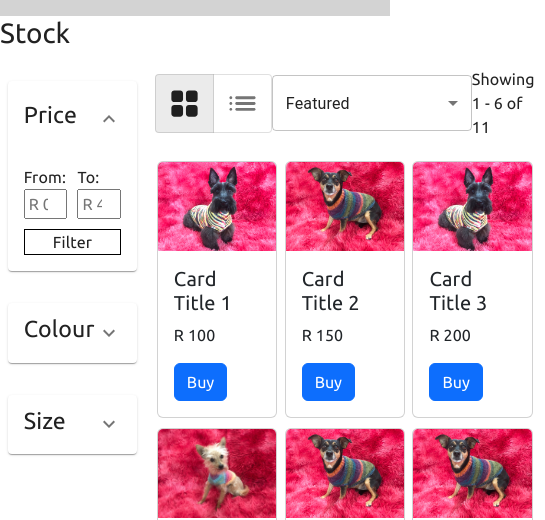
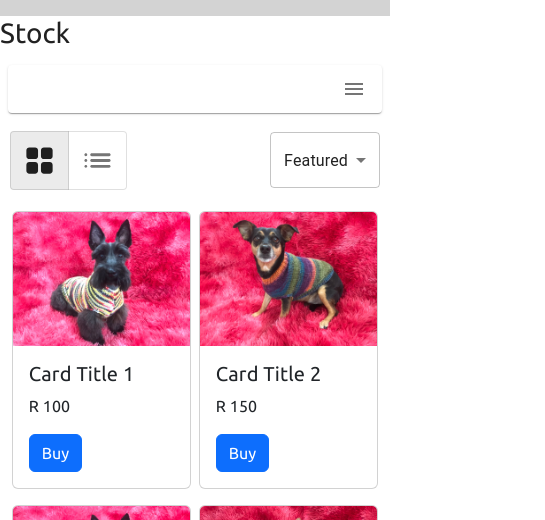
Before and after one commit to Toby-Nortje/Dees-Doggie-Jerseys, a React (Create React App) app in the folder client/: page /store/stock in a window 390 px wide. Shown: the part 259-779 px from the top of the page, 545 px wide, since content can reach past the window. Built offline with nearby package versions, Linux system fonts and the light colour scheme.

Commit message:
Add responsive design to store stock page

```diff
--- a/client/src/scenes/storePage/stockPage/index.css
+++ b/client/src/scenes/storePage/stockPage/index.css
@@ -13,7 +13,7 @@
 }
 
 .sb-item {
-  padding: 1rem 0;
+  padding: 2% 0;
 }
 
 .sb-price-grid {
@@ -51,6 +51,7 @@
   justify-content: space-between;
   align-items: center;
   padding: 10px;
+
 }
 
 .store-view {
@@ -76,13 +77,10 @@
 
 .store-grid {
   display: grid;
-  grid-template-columns: 1fr 1fr 1fr;
+
   grid-template-rows: repeat(1fr);
   gap: 2% 2%;
-  grid-template-areas:
-    ". . ."
-    ". . ."
-    ". . .";
+
 }
 
 .page-nav {
--- a/client/src/scenes/storePage/stockPage/index.jsx
+++ b/client/src/scenes/storePage/stockPage/index.jsx
@@ -1,6 +1,7 @@
 import "./index.css";
 //https://new-99.myshopify.com/collections/all
 import { useEffect, useState } from "react";
+import { useMediaQuery } from "@mui/material";
 
 import Accordion from "@mui/material/Accordion";
 import AccordionSummary from "@mui/material/AccordionSummary";
@@ -18,6 +19,7 @@ import ToggleButtonGroup from "@mui/material/ToggleButtonGroup";
 import InputLabel from "@mui/material/InputLabel";
 import MenuItem from "@mui/material/MenuItem";
 import Pagination from "@mui/material/Pagination";
+import MenuIcon from '@mui/icons-material/Menu';
 
 import FormControl from "@mui/material/FormControl";
 import Select from "@mui/material/Select";
@@ -27,6 +29,9 @@ import StockCard from "components/StockCard";
 import { stockItems } from "./stock";
 
 const StockPage = () => {
+  const isLargeScreens = useMediaQuery("(min-width: 1000px)");
+  const isMediumScreens = useMediaQuery("(min-width: 640px)");
+
   const [test, setTest] = useState(stockItems);
   const [filteredStock, setFilteredStock] = useState([]);
   const [minPrice, setMinPrice] = useState("");
@@ -37,6 +42,7 @@ const StockPage = () => {
     minPrice: "",
     maxPrice: "",
   });
+  const [sidebar, setSidebar] = useState(false);
   const [expanded, setExpanded] = useState(true);
   const [alignment, setAlignment] = useState("grid");
   const [sort, setSort] = useState("featured");
@@ -149,51 +155,7 @@ const StockPage = () => {
       default:
         break;
     }
-  })
-
-  // switch (sort) {
-  //   case "featured":
-  //     filteredStock.sort((p1, p2) =>
-  //       p1._id > p2._id ? 1 : p1._id < p2._id ? -1 : 0,
-  //     );
-  //     break;
-  //   case "price-ascend":
-  //     filteredStock.sort((p1, p2) =>
-  //       p1.cost > p2.cost ? 1 : p1.cost < p2.cost ? -1 : 0,
-  //     );
-  //     break;
-
-  //   case "price-decend":
-  //     filteredStock.sort((p1, p2) =>
-  //       p1.cost < p2.cost ? 1 : p1.cost > p2.cost ? -1 : 0,
-  //     );
-  //     break;
-
-  //   case "date-ascend":
-  //     break;
-
-  //   case "date-decend":
-  //     break;
-
-  //   default:
-  //     break;
-  // }
-
-  // if (sort === "featured") {
-  //   filteredStock.sort((p1, p2) =>
-  //     p1._id > p2._id ? 1 : p1._id < p2._id ? -1 : 0,
-  //   );
-  // } else if (sort === "price-ascend") {
-  //   filteredStock.sort((p1, p2) =>
-  //     p1.cost > p2.cost ? 1 : p1.cost < p2.cost ? -1 : 0,
-  //   );
-  // } else if (sort === "price-decend") {
-  //   filteredStock.sort((p1, p2) =>
-  //     p1.cost < p2.cost ? 1 : p1.cost > p2.cost ? -1 : 0,
-  //   );
-  // } else if (sort === "date-ascend") {
-  // } else if (sort === "date-decend") {
-  // }
+  });
 
   let stockSlice = filteredStock.slice((page - 1) * perPage, page * perPage);
 
@@ -251,9 +213,14 @@ const StockPage = () => {
 
   return (
     <div>
-      <div className="store-stock">
+      <div className="store-stock" style={{
+        flexDirection: isMediumScreens ? 'row' : 'column'
+      }}>
         <div className="store-sidebar">
+          <Accordion  expanded={isMediumScreens ? true : sidebar} onChange={() => setSidebar(!sidebar)}>{isMediumScreens ? null : (<AccordionSummary expandIcon={isMediumScreens ? null : <MenuIcon />} ></AccordionSummary>)}
+          <AccordionDetails>
           <div className="sb-item">
+
             <Accordion
               expanded={expanded}
               onChange={() => setExpanded(!expanded)}
@@ -351,8 +318,12 @@ const StockPage = () => {
                 })}
               </AccordionDetails>
             </Accordion>
+
           </div>
+          </AccordionDetails>
+        </Accordion>
         </div>
+
         <div className="store-mainsection">
           <div className="store-nav">
             <ToggleButtonGroup
@@ -367,7 +338,7 @@ const StockPage = () => {
                 <ListRoundedIcon fontSize="large" />
               </ToggleButton>
             </ToggleButtonGroup>
-            <FormControl sx={{ minWidth: "200px" }}>
+             <FormControl sx={{ minWidth: isMediumScreens ? "200px" : 'auto'}}>
               <Select
                 value={sort}
                 onChange={(e) => {
@@ -382,16 +353,16 @@ const StockPage = () => {
                 <MenuItem value="date-decend">Date, old to new</MenuItem>
               </Select>
             </FormControl>
-            <div>
-              Showing{" "}
-              {`${(page - 1) * perPage + 1} - ${
-                page === pages ? filteredStock.length : page * perPage
-              }`}{" "}
-              of {`${filteredStock.length}`}
-            </div>
+        {isMediumScreens ? (<div>
+          Showing{" "}
+          {`${(page - 1) * perPage + 1} - ${
+            page === pages ? filteredStock.length : page * perPage
+          }`}{" "}
+          of {`${filteredStock.length}`}
+        </div>) : null}
           </div>
           <div className="store-body">
-            <div className="store-grid">
+            <div className="store-grid" style={{gridTemplateColumns: isMediumScreens ? '1fr 1fr 1fr' : '1fr 1fr'}}>
               {stockSlice.map((stock, index) => {
                 return (
                   <StockCard
```
